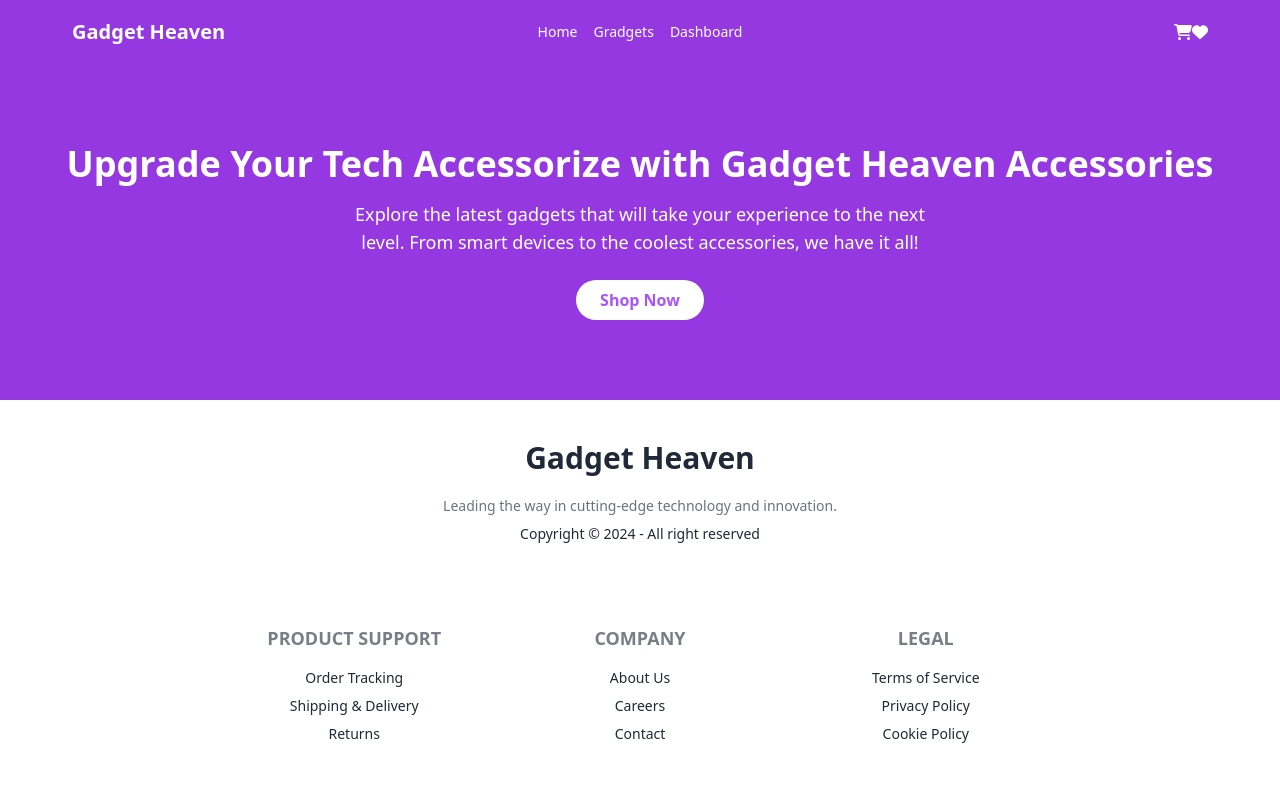
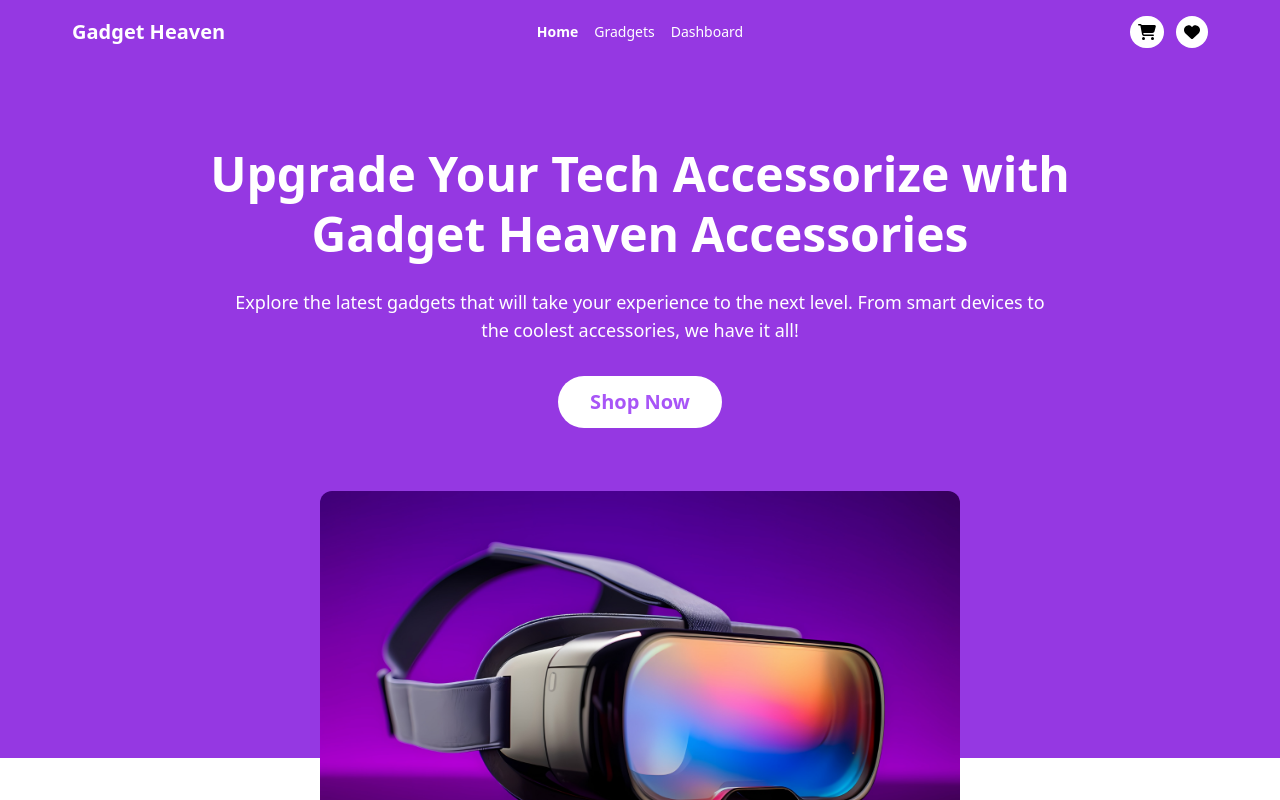
Before and after one commit to programming-hero-web-course-4/b10a8-gadget-heaven-khadija-urmi, a React (Vite) app: page / in a window 1280 px wide. Shown: the top 800 px of the page. Built offline with nearby package versions, Linux system fonts and the light colour scheme.

Commit message:
banner is done

```diff
--- a/src/components/Banner/Banner.jsx
+++ b/src/components/Banner/Banner.jsx
@@ -1,17 +1,23 @@
-
+import bannerImg from "../../assets/banner.jpg";
 
 const Banner = () => {
     return (
-        <section className="bg-uniqueColor text-white text-center py-20">
-            <h2 className="text-4xl font-bold mb-4">
-                Upgrade Your Tech Accessorize with Gadget Heaven Accessories
-            </h2>
-            <p className="mb-6 text-lg max-w-xl mx-auto">
-                Explore the latest gadgets that will take your experience to the next level. From smart devices to the coolest accessories, we have it all!
-            </p>
-            <button className="bg-white text-purple-500 font-semibold py-2 px-6 rounded-full hover:bg-gray-200">
-                Shop Now
-            </button>
+        <section className="relative  h-[694px] bg-uniqueColor mb-48">
+            <div className=" bg-uniqueColor text-white text-center py-20">
+                <h2 className="leading-extra-loose text-5xl font-bold mb-4">
+                    Upgrade Your Tech Accessorize with
+                    <br /> Gadget Heaven Accessories
+                </h2>
+                <p className="mt-6 text-lg ">
+                    Explore the latest gadgets that will take your experience to the next level. From smart devices to <br />the coolest accessories, we have it all!
+                </p>
+                <button className="bg-white text-xl text-purple-500 font-semibold py-3 px-8 mt-8 rounded-full hover:bg-gray-200">
+                    Shop Now
+                </button>
+            </div>
+            <div className="absolute top-1/2 left-1/2 bottom-3/4 r transform  -translate-x-1/2 -translate-y-1/2 z-10 mt-20 ">
+                <img className="w-[1350px]  max-h-[400px] mx-auto rounded-xl" src={bannerImg} />
+            </div>
         </section>
     );
 };
--- a/src/components/Navbar/Navbar.jsx
+++ b/src/components/Navbar/Navbar.jsx
@@ -1,38 +1,40 @@
 import { FontAwesomeIcon } from '@fortawesome/react-fontawesome';
 import { faCartShopping } from '@fortawesome/free-solid-svg-icons';
 import { faHeart } from '@fortawesome/free-solid-svg-icons';
-import { NavLink } from "react-router-dom";
+import { NavLink, useLocation } from "react-router-dom";
 
 
 const Navbar = () => {
+    const location = useLocation();
+
+    const navbarClass = location.pathname === '/'
+        ? 'bg-uniqueColor text-white  '
+        : 'bg-white ';
+
     const links = <>
         <NavLink
             to="/"
-            className={({ isActive }) =>
-                isActive ? "bg-uniqueColor" : "text-white"
-            }
+            className={({ isActive }) => (isActive ? 'text-white font-bold' : '')}
         >
             Home
         </NavLink>
         <NavLink
             to="/gadget"
-            className={({ isActive }) =>
-                isActive ? "bg-uniqueColor" : "text-white"
-            }
+            className={({ isActive }) => (isActive ? 'text-uniqueColor font-bold' : '')}
         >
             Gradgets
         </NavLink>
         <NavLink
             to="/dashboard"
-            className={({ isActive }) =>
-                isActive ? "bg-uniqueColor" : "text-white"
-            }
+            className={({ isActive }) => (isActive ? 'text-uniqueColor font-bold' : '')}
         >
             Dashboard
         </NavLink>
     </>
+
+
     return (
-        <section className='bg-uniqueColor text-white'>
+        <section className={`${navbarClass}`}>
             <div className="navbar max-w-6xl mx-auto">
                 <div className="navbar-start">
                     <div className="dropdown">
@@ -63,12 +65,13 @@ const Navbar = () => {
                         {links}
                     </ul>
                 </div>
-                <div className="navbar-end">
-                    <FontAwesomeIcon icon={faCartShopping} />
-                    <FontAwesomeIcon icon={faHeart} />
+                <div className="navbar-end gap-3">
+                    <FontAwesomeIcon className='rounded-full p-2 bg-white text-black'
+                        icon={faCartShopping} />
+                    <FontAwesomeIcon className='rounded-full p-2 bg-white text-black' icon={faHeart} />
                 </div>
             </div>
-        </section>
+        </section >
     );
 }
 
--- a/tailwind.config.js
+++ b/tailwind.config.js
@@ -10,6 +10,9 @@ export default {
         uniqueColor: ' #9538E2',
         btnPrimary: '#740098',
       },
+      lineHeight: {
+        'extra-loose': '60px',
+      },
     },
   },
   plugins: [
```
